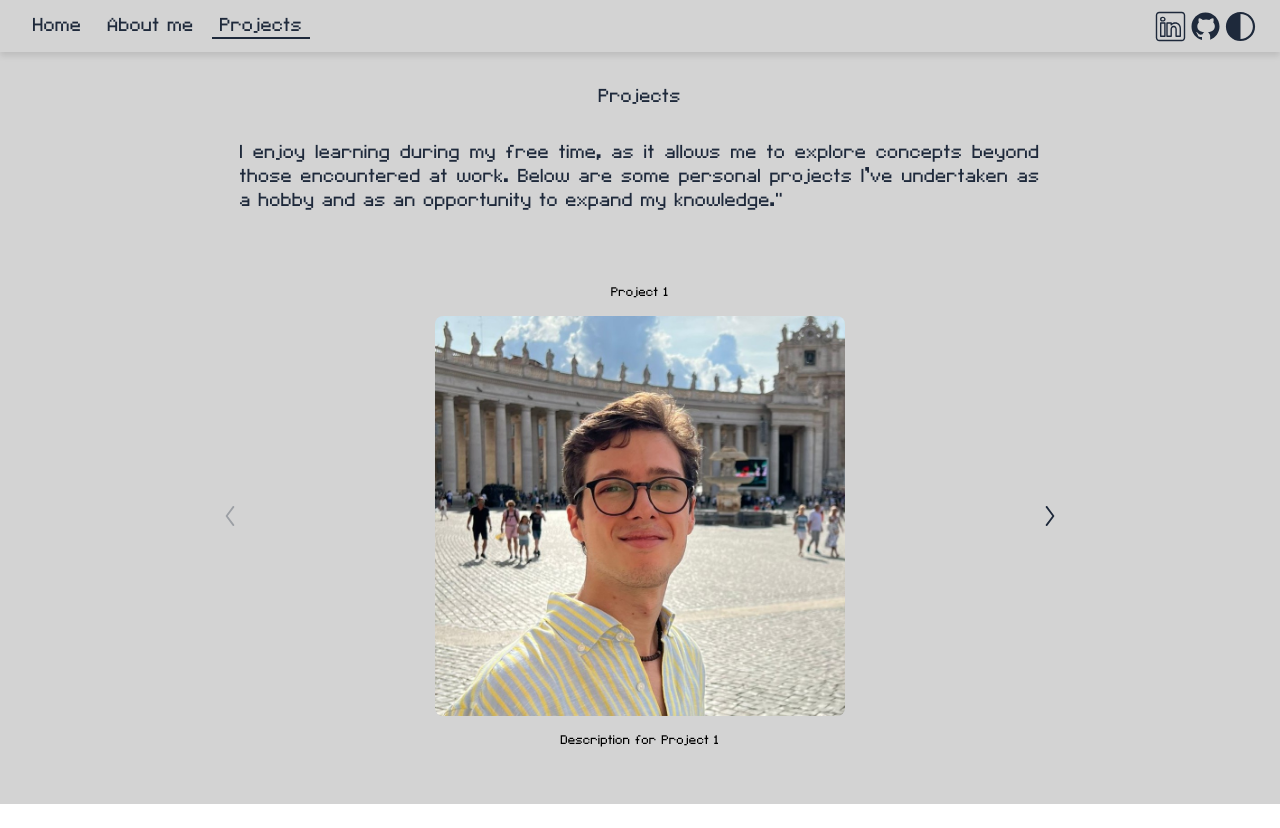
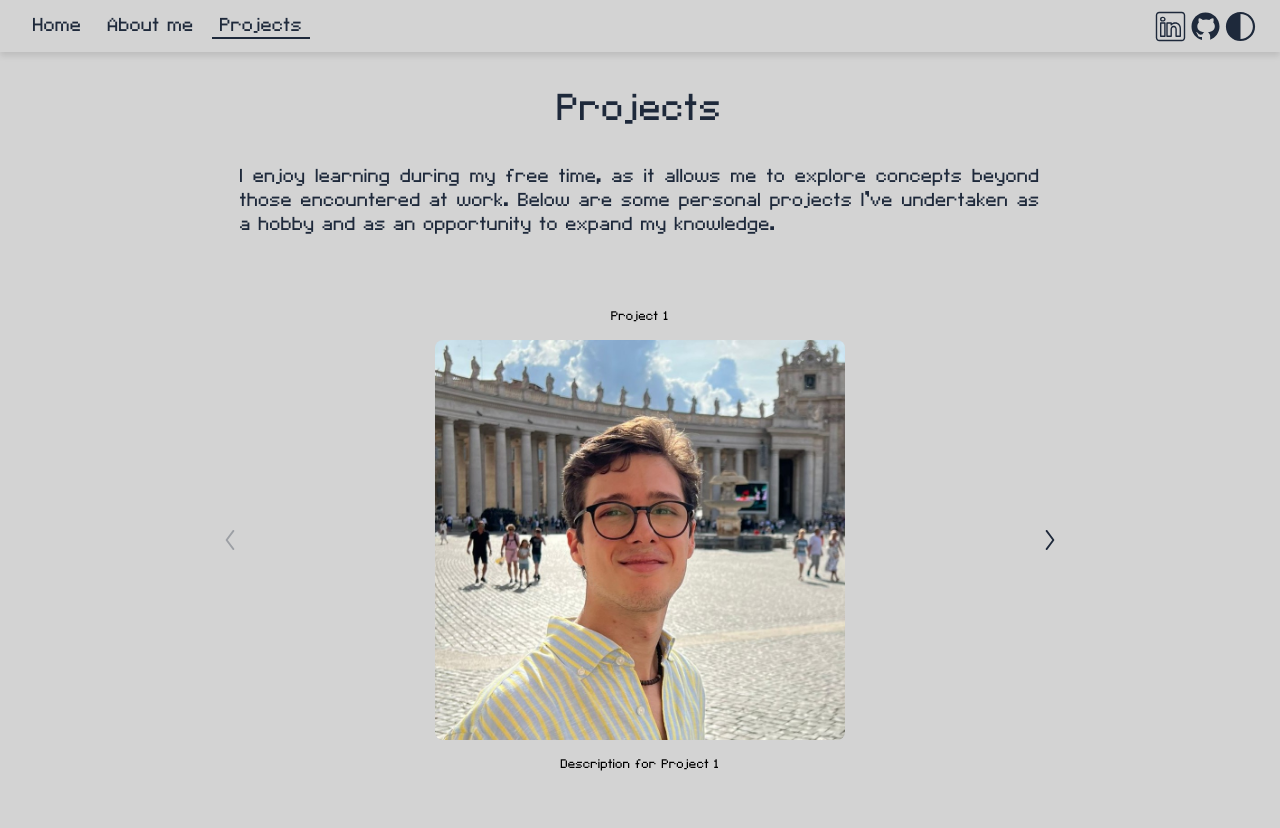
Before and after one commit to pedropds/portfolio-react, a React (Create React App) app: page /projects in a window 1280 px wide. Before the commit the page ends 804 px from the top, so only its background shows below. Built offline with nearby package versions, Linux system fonts and the light colour scheme.

Commit message:
Added transition for project switching

```diff
--- a/src/components/about-me/AboutMe.css
+++ b/src/components/about-me/AboutMe.css
@@ -26,12 +26,6 @@
   color: #1e293b;
 }
 
-.header-text {
-  display: flex;
-  justify-content: center;
-  align-items: center;
-}
-
 .dark-theme {
   color: #d3d3d3;
 }
--- a/src/components/home-page/HomePage.css
+++ b/src/components/home-page/HomePage.css
@@ -16,7 +16,8 @@
 }
 
 .header-text.smaller {
-  font-size: 2rem;
+  text-align: center;
+  font-size: 2rem !important;
 }
 
 .description-text {
@@ -30,7 +31,7 @@
 }
 
 .dark-theme {
-  color: #D3D3D3;
+  color: #d3d3d3;
 }
 
 .profile-image-container {
--- a/src/components/projects/Projects.css
+++ b/src/components/projects/Projects.css
@@ -1,9 +1,12 @@
 .projects-wrapper {
+  display: flex;
+  width: 100%;
   flex: 1;
-  display: flex;
   flex-direction: column;
-  padding-top: 1rem;
-  width: 100%;
+  align-content: center;
+  justify-content: center;
+  flex-wrap: wrap;
+  overflow: hidden;
 }
 
 .projects-container {
@@ -14,6 +17,8 @@
   flex-wrap: wrap;
   justify-content: center;
   align-items: center;
+  overflow: hidden;
+  width: 90%;
 }
 
 .arrow {
@@ -22,6 +27,7 @@
   font-size: 2rem;
   cursor: pointer;
   color: #1e293b;
+  z-index: 10;
 }
 
 .arrow.dark {
@@ -41,6 +47,7 @@
 }
 
 .project-description-wrapper {
+  padding-top: 1rem;
   display: flex;
   flex-direction: column;
   align-content: center;
@@ -48,11 +55,13 @@
   width: 100%;
 }
 
-.project.disabled {
-  display: none;
+.project {
+  overflow: hidden;
+  z-index: 1;
 }
 
 .header-text {
+  font-size: 3rem !important;
   display: flex;
   justify-content: center;
   align-items: center;
@@ -68,3 +77,7 @@
   text-align: justify;
   color: #1e293b;
 }
+
+.dark-theme {
+  color: #d3d3d3;
+}
--- a/src/components/projects/Projects.tsx
+++ b/src/components/projects/Projects.tsx
@@ -43,10 +43,6 @@ interface ProjectsProps {
 
 export const Projects = ({ isDarkTheme }: ProjectsProps) => {
   const [currentIndex, setCurrentIndex] = useState(0);
-  const [dialogOpen, setDialogOpen] = useState(false);
-  const [selectedImages, setSelectedImages] = useState<string[]>([]);
-  const [currentImageIndex, setCurrentImageIndex] = useState(0);
-
   const isLoading = useLoading(500);
 
   if (isLoading) {
@@ -58,23 +54,6 @@ export const Projects = ({ isDarkTheme }: ProjectsProps) => {
   const handlePrev = () => setCurrentIndex((prev) => Math.max(prev - 1, 0));
   const handleNext = () =>
     setCurrentIndex((prev) => Math.min(prev + 1, totalPages - 1));
-
-  const openDialog = (images: string[]) => {
-    if (images.length === 0) return; // No images to display
-    setSelectedImages(images);
-    setCurrentImageIndex(0);
-    setDialogOpen(true);
-  };
-
-  const closeDialog = () => setDialogOpen(false);
-
-  const handleDialogPrev = () =>
-    setCurrentImageIndex((prev) => Math.max(prev - 1, 0));
-
-  const handleDialogNext = () =>
-    setCurrentImageIndex((prev) =>
-      Math.min(prev + 1, selectedImages.length - 1)
-    );
 
   return (
     <div className="projects-wrapper">
@@ -90,9 +69,10 @@ export const Projects = ({ isDarkTheme }: ProjectsProps) => {
           I enjoy learning during my free time, as it allows me to explore
           concepts beyond those encountered at work. Below are some personal
           projects I’ve undertaken as a hobby and as an opportunity to expand my
-          knowledge."
+          knowledge.
         </span>
       </div>
+      <div className="projects-wrapper">
         <div className={`projects-container ${isDarkTheme ? "dark" : ""}`}>
           <button
             className={`arrow ${isDarkTheme ? "dark" : ""} left-arrow`}
@@ -110,17 +90,13 @@ export const Projects = ({ isDarkTheme }: ProjectsProps) => {
               alt="Previous"
             />
           </button>
-        <div className="projects-inner">
+          <div
+            className="projects-inner"
+            style={{ transform: `translateX(-${currentIndex * 100}%)` }}
+          >
             {projectsData.map((project, index) => (
-            <div
-              key={project.id}
-              className={`project ${index !== currentIndex ? "disabled" : ""}`}
-            >
-              <Project
-                project={project}
-                isDarkTheme={isDarkTheme}
-                openDialog={openDialog}
-              />
+              <div key={project.id} className={"project"}>
+                <Project project={project} isDarkTheme={isDarkTheme} />
               </div>
             ))}
           </div>
@@ -153,5 +129,6 @@ export const Projects = ({ isDarkTheme }: ProjectsProps) => {
         */}
         </div>
       </div>
+    </div>
   );
 };
--- a/src/components/projects/project/Project.css
+++ b/src/components/projects/project/Project.css
@@ -12,6 +12,7 @@
   display: flex;
   justify-content: center;
   padding: 1rem 0rem;
+  transition: color 0.5s ease;
 }
 
 .project-thumbnail {
@@ -35,6 +36,7 @@
 .project-description {
   padding: 1rem 0rem;
   text-align: center;
+  transition: color 0.5s ease;
 }
 
 .arrow {
--- a/src/components/projects/project/Project.tsx
+++ b/src/components/projects/project/Project.tsx
@@ -9,7 +9,7 @@ interface ProjectProps {
     images: string[];
   };
   isDarkTheme: boolean;
-  openDialog: (images: string[]) => void;
+  openDialog?: (images: string[]) => void;
 }
 
 const Project = ({ project, isDarkTheme, openDialog }: ProjectProps) => {
@@ -21,7 +21,7 @@ const Project = ({ project, isDarkTheme, openDialog }: ProjectProps) => {
           src={project.images[0]}
           alt={`${project.title} thumbnail`}
           className={`project-thumbnail ${isDarkTheme ? "dark" : ""}`}
-          onClick={() => openDialog(project.images)}
+          /*onClick={() => openDialog(project.images)}*/
         />
       )}
       <span className="project-description">{project.description}</span>
```
Lines whose indentation alone changed are shown as unchanged.
